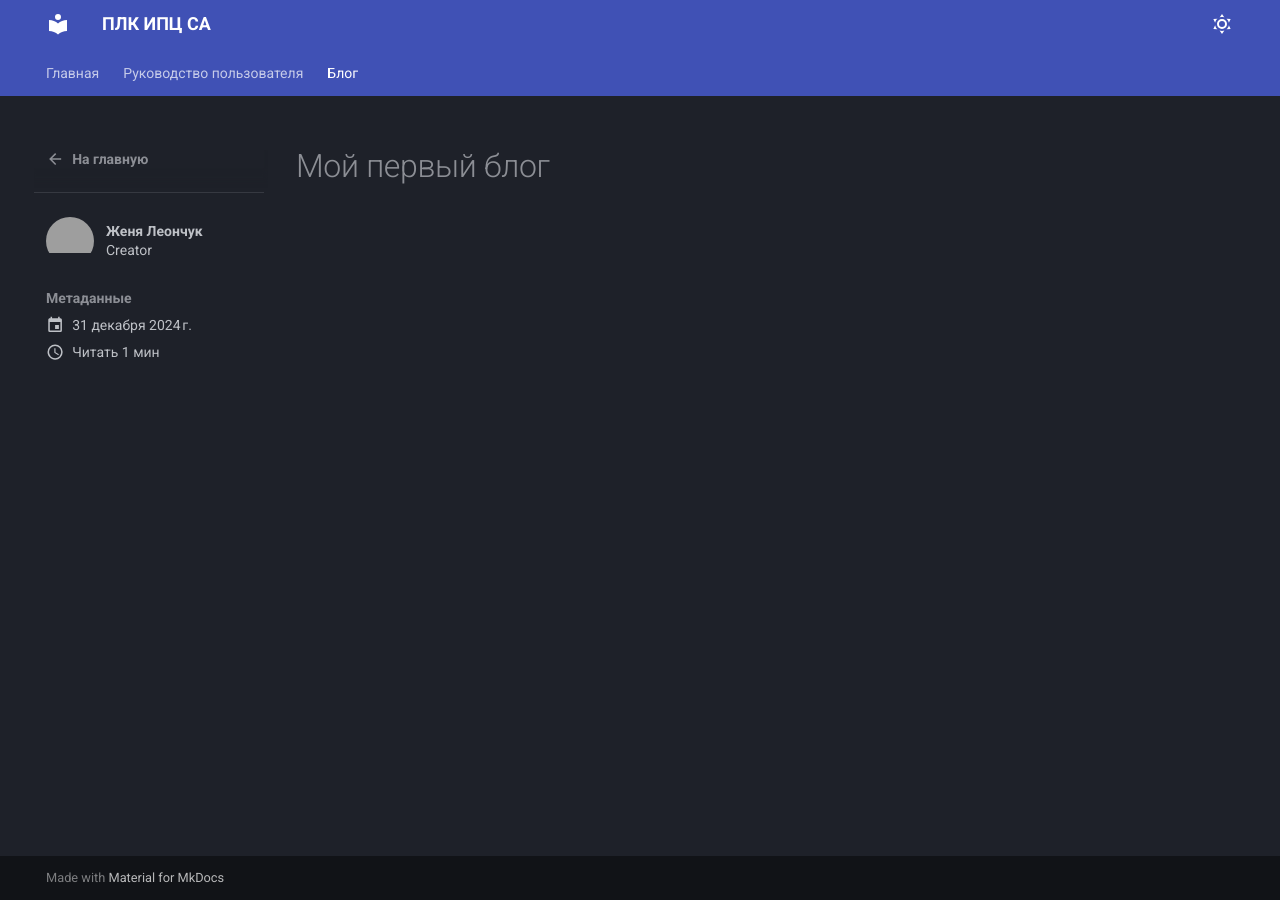
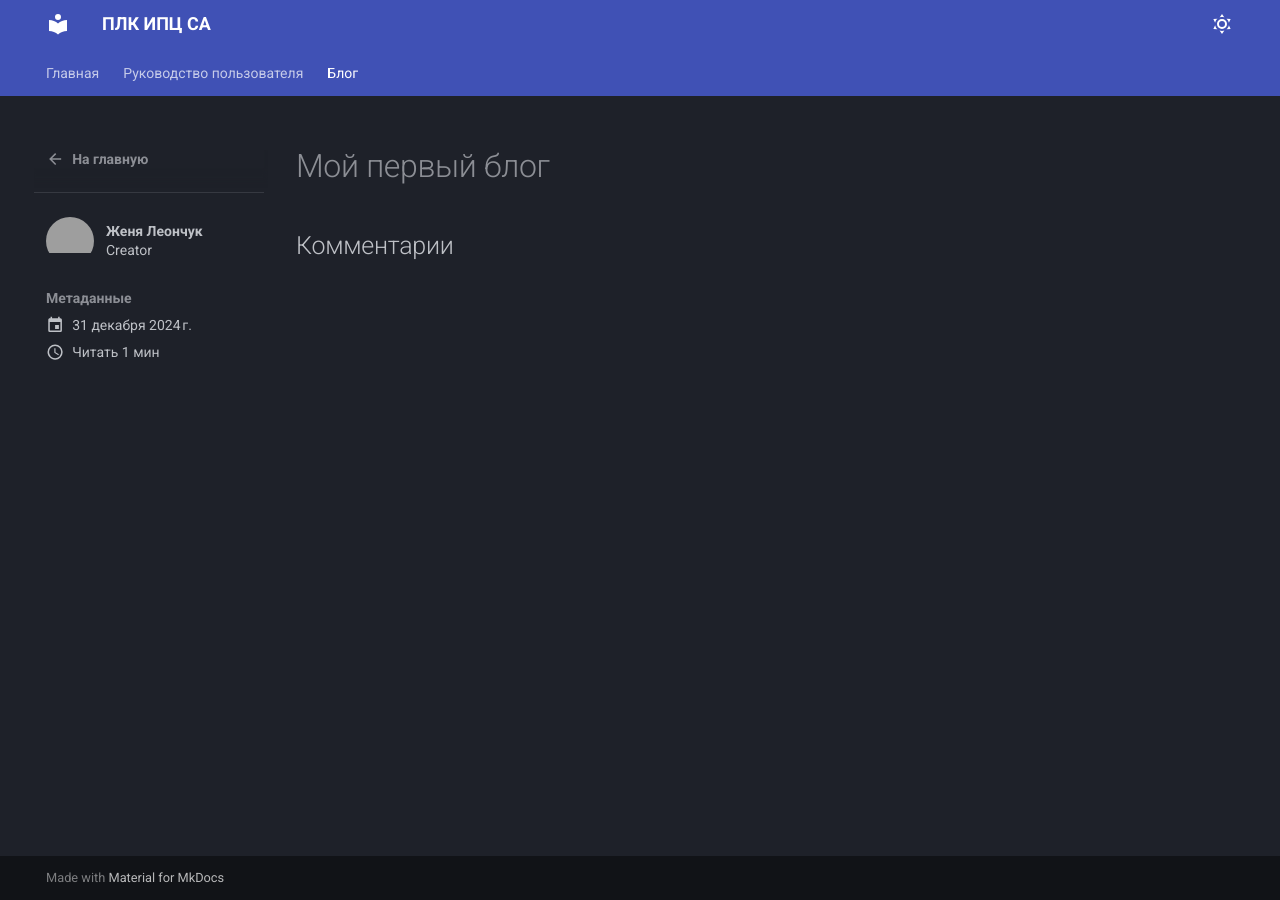
Before and after one commit to plc-doc/P5, an MkDocs documentation site: the page built from docs/blog/posts/1.md, in a window 1280 px wide. Built offline with MkDocs 1.6.1 and Material for MkDocs 9.7.7, drawn with Linux system fonts in a browser that asks for light colours; comment, search, counter and statistics services are not loaded; grey boxes are pictures that could not be loaded.

Commit message:
Изменил цвет комментов на catppuccin_mocha

```diff
--- a/overrides/partials/comments.html
+++ b/overrides/partials/comments.html
@@ -1,4 +1,8 @@
 {% if page.file.src_uri.startswith('blog/posts') %}
+
+
+
+<h2 id="__comments">{{ lang.t("meta.comments") }}</h2>
 <script src="https://giscus.app/client.js"
         data-repo="plc-doc/og"
         data-repo-id="R_kgDONjprdA"
@@ -9,9 +13,46 @@
         data-reactions-enabled="1"
         data-emit-metadata="1"
         data-input-position="top"
-        data-theme="cobalt"
+        data-theme="catppuccin_mocha"
         data-lang="ru"
         crossorigin="anonymous"
         async>
 </script>
+
+  <!-- Synchronize Giscus theme with palette -->
+  <script>
+    var giscus = document.querySelector("script[src*=giscus]")
+
+    // Set palette on initial load
+    var palette = __md_get("__palette")
+    if (palette && typeof palette.color === "object") {
+      var theme = palette.color.scheme === "slate"
+        ? "transparent_dark"
+        : "light"
+
+      // Instruct Giscus to set theme
+      giscus.setAttribute("data-theme", theme)
+    }
+
+    // Register event handlers after documented loaded
+    document.addEventListener("DOMContentLoaded", function() {
+      var ref = document.querySelector("[data-md-component=palette]")
+      ref.addEventListener("change", function() {
+        var palette = __md_get("__palette")
+        if (palette && typeof palette.color === "object") {
+          var theme = palette.color.scheme === "slate"
+            ? "transparent_dark"
+            : "light"
+
+          // Instruct Giscus to change theme
+          var frame = document.querySelector(".giscus-frame")
+          frame.contentWindow.postMessage(
+            { giscus: { setConfig: { theme } } },
+            "https://giscus.app"
+          )
+        }
+      })
+    })
+  </script>
+
 {% endif %}
```
